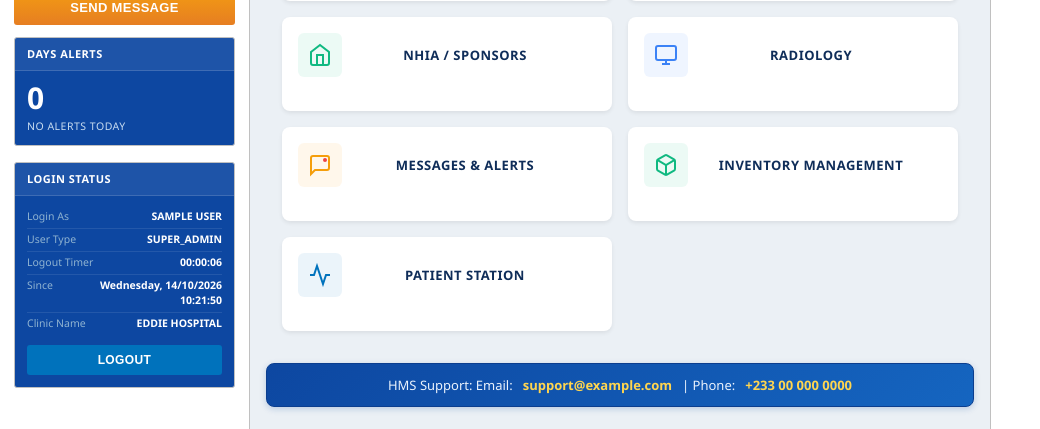
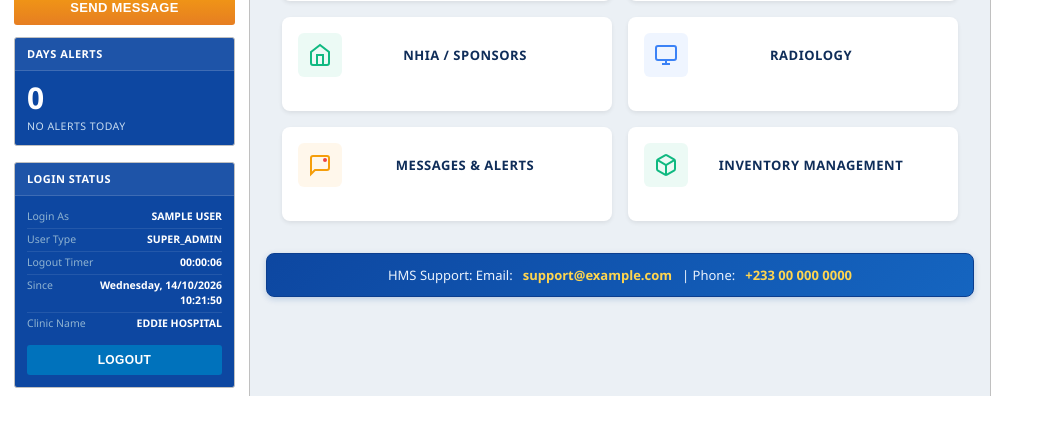
Before and after one commit to edwardoseijnr425-design/hospital-management-system, a PHP site: page /hms/dashboard.php in a window 1280 px wide; the page is wider, and only the part inside the window is pictured. Shown: the part 623-1052 px from the top of that part, without its empty margins (0-1040 px from the left). After the commit the page ends 1019 px from the top of that part, so only its background shows below. Run offline with PHP 8.4, Linux system fonts and the light colour scheme; the visitor is signed in with stand-in values (Sample User, id 1); data that the repository does not hold is empty.

Commit message:
Dashboard: drop Patient Station module card (keep sidebar link + page)

```diff
--- a/frontend/dashboard.php
+++ b/frontend/dashboard.php
@@ -600,7 +600,7 @@ function hcBrandLogo($px = 45) {
                 <!-- SYSTEM DASHBOARD GRID CONTAINER -->
                 <div class="container-fluid p-3">
 
-                    <!-- 15-MODULE 2-COLUMN UNIFORM GRID -->
+                    <!-- 14-MODULE 2-COLUMN UNIFORM GRID -->
                     <div class="row g-3">
 
                         <!-- 1. APPOINTMENT CALENDAR -->
@@ -808,21 +808,6 @@ function hcBrandLogo($px = 45) {
                                     </div>
                                     <div class="text-center flex-grow-1 me-4">
                                         <span class="font-weight-bold text-uppercase" style="color: #0F2D59; font-size: 13px; letter-spacing: 0.5px;">INVENTORY MANAGEMENT</span>
-                                    </div>
-                                </div>
-                            </div>
-                        </div>
-
-                        <!-- 15. PATIENT STATION (diagnostic investigations workspace) -->
-                        <div class="col-md-6">
-                            <div class="card border-0 shadow-sm p-3 h-100 hms-module-card" style="border-radius: 8px; background: #FFFFFF; cursor: pointer;" onclick="loadModuleTab('patient_station')">
-                                <div class="d-flex align-items-center">
-                                    <div class="d-flex align-items-center justify-content-center me-3" style="width: 44px; height: 44px; background: rgba(0, 114, 188, 0.08); border-radius: 6px;">
-                                        <!-- Diagnostics / activity monitor icon -->
-                                        <svg width="24" height="24" viewBox="0 0 24 24" fill="none" stroke="#0072BC" stroke-width="2"><path d="M22 12h-4l-3 9L9 3l-3 9H2"></path></svg>
-                                    </div>
-                                    <div class="text-center flex-grow-1 me-4">
-                                        <span class="font-weight-bold text-uppercase" style="color: #0F2D59; font-size: 13px; letter-spacing: 0.5px;">PATIENT STATION</span>
                                     </div>
                                 </div>
                             </div>
@@ -1241,7 +1226,6 @@ window.fmtDateTime = fmtDateTime;
         accounts_management:'account-management',
         investigations:'lab-management',
         radiology:'radiology',
-        patient_station:'patient-station',
         pharmacy_management:'pharmacy',
         mis:'reports',
         ipd_management:'ipd-management',
```
